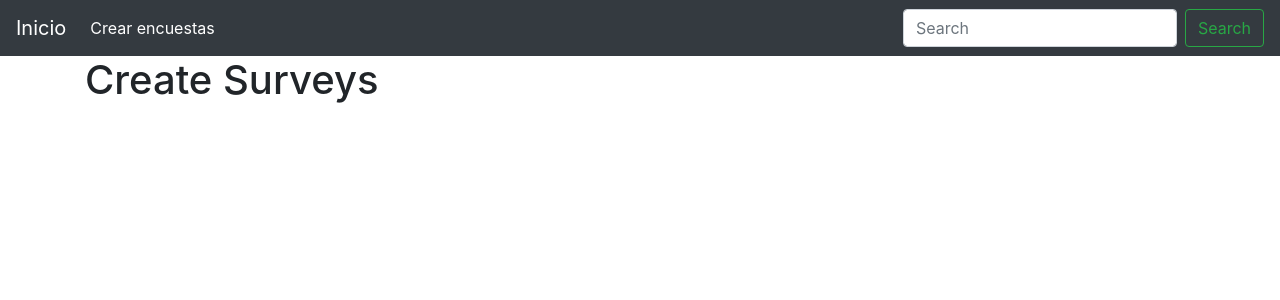
After one commit to jorgejarai/encuestas, a Flask app: page /CreateSurvey in a window 1280 px wide. The commit adds this page. Shown: the top 300 px of the page. Run offline with Flask 2, Linux system fonts and the light colour scheme; some libraries are stand-ins or nearby versions.

Commit message:
Actualización código base

```diff
--- a/app.py
+++ b/app.py
@@ -1,21 +1,35 @@
 from flask import Flask, render_template
 app = Flask(__name__)
+
+def database():
+	'''
+	funcion para conectar con la base de datos
+
+
+	'''
+
+def edit_surveys():
+	"""
+		funcion para editar las encuestas
+	"""
+
+
 
 @app.route('/')
 def index():
 	return render_template("index.html")
+
+
+@app.route('/CreateSurvey')
+def create_survey():
+
+	return render_template("create_survey.html")#logica de crear encuesta
 '''
-@app.route('/crear_encuesta')
-def crear_encuesta():
-
-	return #logica de crear encuesta, agregar href en base.html
-
 @app.route('/encuestas')
-def ver_encuestas():
-	return #logica de ver encuestas
+def see_surveys():
 
 @app.route('responder_encuestas')
-def responder():
+def answer():
 	return #logica de responde encuestas
 
 '''
--- a/templates/base.html
+++ b/templates/base.html
@@ -11,7 +11,7 @@
     <title>{% block title %} {% endblock %}</title>
   </head>
   <body>
-            <!--href para referenciar logica/def enn .py -->
+            <!--href para referenciar logica/def en .py -->
     <nav class="navbar navbar-expand-md navbar-dark bg-dark">
         <a class="navbar-brand" href="{{ url_for('index')}}">Inicio</a>
         <button class="navbar-toggler" type="button" data-toggle="collapse" data-target="#navbarNav" aria-controls="navbarNav" aria-expanded="false" aria-label="Toggle navigation">
@@ -20,7 +20,7 @@
         <div class="collapse navbar-collapse" id="navbarNav">
             <ul class="navbar-nav">
             <li class="nav-item active">
-                <a class="nav-link" href="#">Crear encuestas</a>
+                <a class="nav-link" href="{{ url_for('create_survey')}}">Crear encuestas</a>
             </li>
             </ul>
         </div>
--- /dev/null
+++ b/templates/create_survey.html
@@ -0,0 +1,9 @@
+ <!--herencia de base.html -->
+ {% extends 'base.html' %}
+
+ {% block content %}
+     <h1>{% block title %} Create Surveys {% endblock %}</h1>
+
+
+
+ {% endblock %}
```
